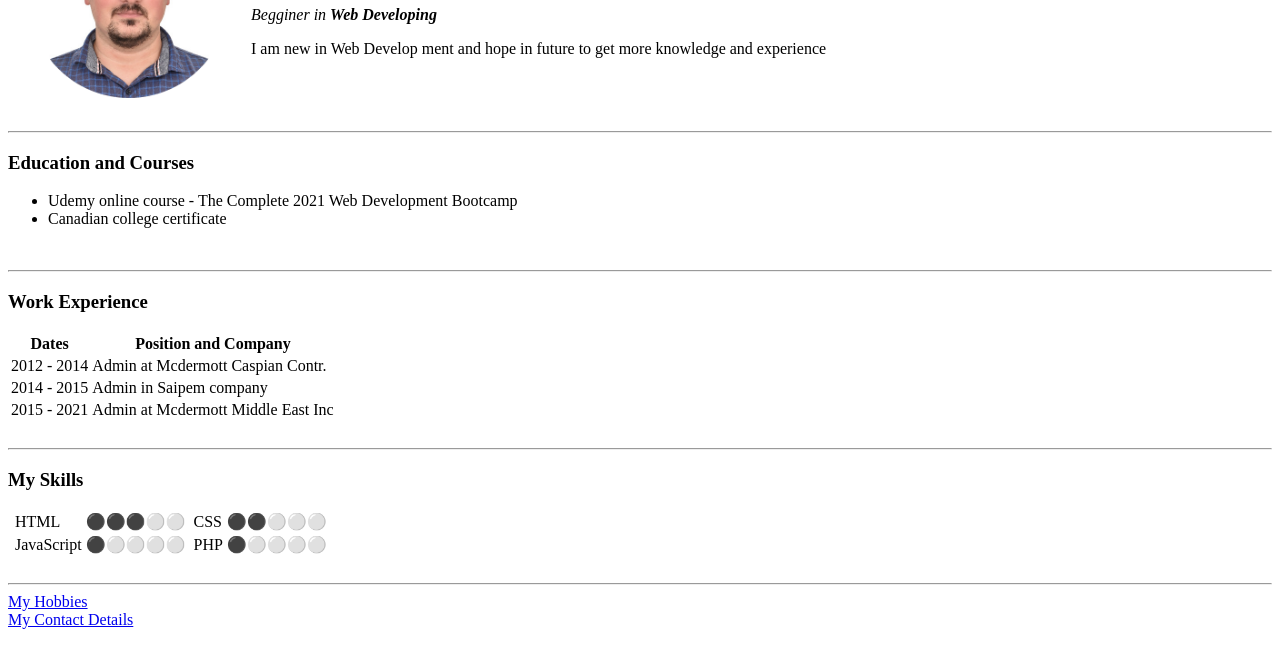
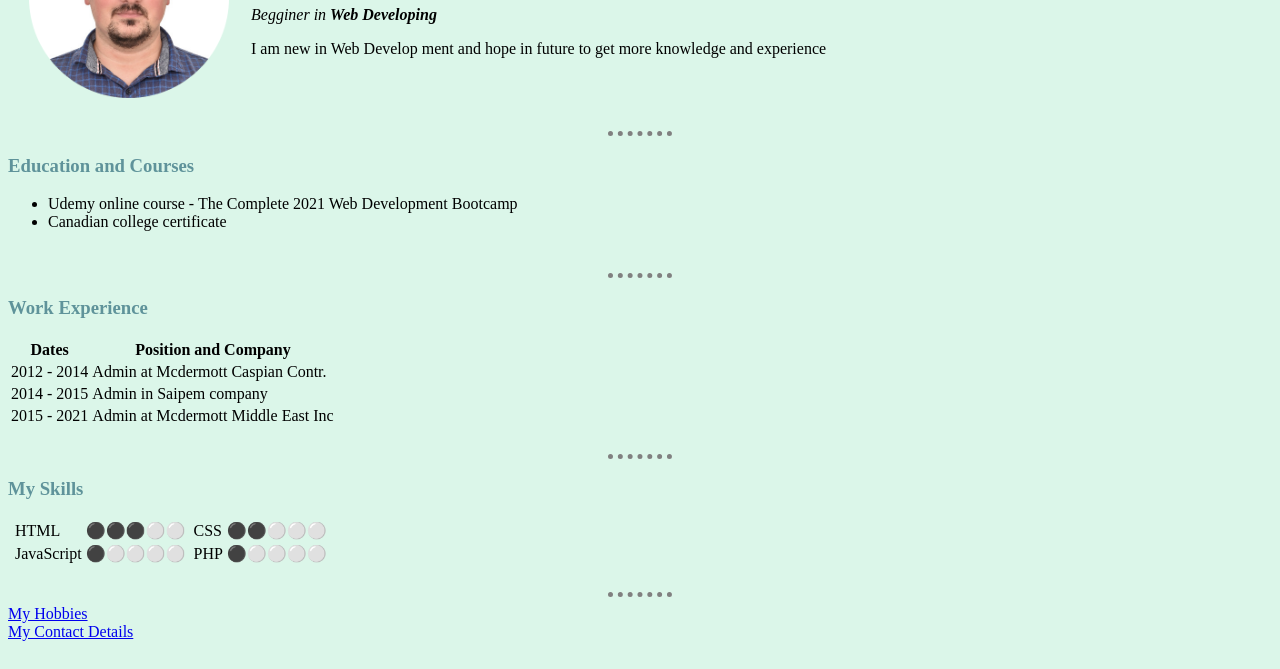
Before and after one commit to Erzayev/Resume, a plain HTML site: page index.html in a window 1280 px wide. Shown: the part 131-800 px from the top of the page. Drawn offline with Linux system fonts and the light colour scheme; files that its build step writes are made by us from their sources; the site is published under a folder, as on GitHub Pages, so addresses that start at the root find nothing.

Commit message:
Update index.html

```diff
--- a/index.html
+++ b/index.html
@@ -4,7 +4,7 @@
 <head>
   <meta charset="utf-8">
   <title> 🖥 Elnur's Personal Site</title>
-  <link rel="stylesheet" href="/css/styles.css">
+  <link rel="stylesheet" href="main/CSS/styles.css">
 </head>
 
 <body>
```
